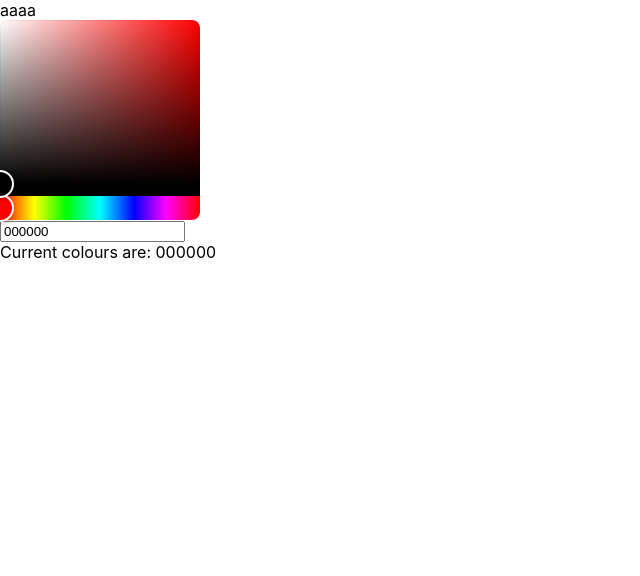
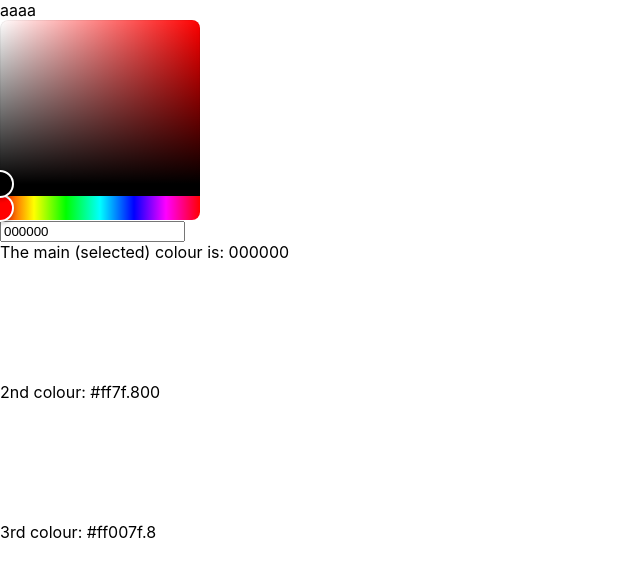
Before and after one commit to jacob-frazer/colourpicker, a React (Create React App) app: page / in a window 1280 px wide. Shown: the top 576 px of the page, without its empty margins (0-640 px from the left). Built offline with nearby package versions, Linux system fonts and the light colour scheme.

Commit message:
Wiring up components to accept colour from shared context

```diff
--- a/src/App.tsx
+++ b/src/App.tsx
@@ -4,8 +4,16 @@ import './App.css';
 
 import { HexColorPicker, HexColorInput } from "react-colorful";
 
+import { generateComplimentaryColors, generateAnalogousColors} from "./utils/colour_gen"
+import Circle from './Components/Circle';
+
 const CombinedColor = () => {
-  const {colour, setColour} = useContext(ColourContext);
+  const context = useContext(ColourContext);
+  if (!context) {
+    return null; // handle undefined context if needed
+  }
+
+  const { colour, setColour } = context;
   return (
     <>
       <HexColorPicker color={colour} onChange={setColour} />
@@ -16,18 +24,33 @@ const CombinedColor = () => {
 };
 
 const ReceivesColors = () => {
+  const context = useContext(ColourContext);
+  if (!context) {
+    return null; // handle undefined context if needed
+  }
 
-  const {colour, setColour} = useContext(ColourContext);
+  const { colour, setColour } = context;
+
+  //let [main_colour, colour2, colour3] = generateComplimentaryColors(colour);
+  let [main_colour, colour2, colour3] = generateAnalogousColors(colour);
+
   return (
-    <div>Current colours are: {colour}</div>
+    <>
+      <div>The main (selected) colour is: {main_colour}</div>
+      <Circle colour={main_colour} />
+      <div>2nd colour: {colour2}</div>
+      <Circle colour={colour2} />
+      <div>3rd colour: {colour3}</div>
+      <Circle colour={colour3} />
+    </>
   )
 }
 
- // use react context to hold + update colour variables
- const ColourContext = createContext({
-  colour: "#000",
-  setColour: () => {}
- });
+
+// use react context to hold + update colour variables
+type Colour = string;
+type SetColour = (color: Colour) => void;
+const ColourContext = createContext<{ colour: Colour; setColour: SetColour } | undefined>(undefined);
 
 
 function App() {
@@ -38,14 +61,12 @@ function App() {
 
   // needed components colorpicker, routes for different layouts, generic website w/animations
   //
-  const [colour, setColour] = useState("000000");
-  const value = {colour, setColour}
-
+  const [colour, setColour] = useState<Colour>("000000");
 
   return (
     <div>
       aaaa
-      <ColourContext.Provider value={value}>
+      <ColourContext.Provider value={{colour, setColour}}>
         <CombinedColor/>
         <ReceivesColors/>
       </ColourContext.Provider>
--- /dev/null
+++ b/src/Components/Circle.tsx
@@ -0,0 +1,17 @@
+interface CircleProps {
+    colour: string;
+  }
+
+  const Circle: React.FC<CircleProps> = ({ colour }) => {
+    const circleStyle = {
+      width: '100px',
+      height: '100px',
+      borderRadius: '50%',
+      backgroundColor: colour,
+      margin: '10px',
+    };
+
+    return <div style={circleStyle}></div>;
+  };
+
+  export default Circle;
--- /dev/null
+++ b/src/utils/colour_gen.tsx
@@ -0,0 +1,99 @@
+export function generateComplimentaryColors(hexColor: string): [string, string, string] {
+    // Convert hex color to RGB
+    const rgbColor = hexToRgb(hexColor);
+
+    // Generate complementary colors by rotating the hue by 180 degrees
+    const hue = rgbToHue(rgbColor);
+    const hue1 = (hue + 180) % 360;
+    const hue2 = (hue + 180) % 360;
+
+    // Convert the hue back to RGB
+    const rgbColor1 = hueToRgb(hue1);
+    const rgbColor2 = hueToRgb(hue2);
+
+    // Convert RGB to hex
+    const hexColor1 = rgbToHex(rgbColor1);
+    const hexColor2 = rgbToHex(rgbColor2);
+
+    return [hexColor, hexColor1, hexColor2];
+  }
+
+  function hexToRgb(hexColor: string): [number, number, number] {
+    const hex = hexColor.replace("#", "");
+    const r = parseInt(hex.substring(0, 2), 16);
+    const g = parseInt(hex.substring(2, 4), 16);
+    const b = parseInt(hex.substring(4, 6), 16);
+    return [r, g, b];
+  }
+
+  function rgbToHue([r, g, b]: [number, number, number]): number {
+    const min = Math.min(r, g, b);
+    const max = Math.max(r, g, b);
+    if (min === max) {
+      return 0;
+    }
+    const delta = max - min;
+    let hue = 0;
+    if (r === max) {
+      hue = (g - b) / delta;
+    } else if (g === max) {
+      hue = 2 + (b - r) / delta;
+    } else {
+      hue = 4 + (r - g) / delta;
+    }
+    hue *= 60;
+    if (hue < 0) {
+      hue += 360;
+    }
+    return Math.round(hue);
+  }
+
+  function hueToRgb(hue: number): [number, number, number] {
+    const h = hue / 60;
+    const c = 255;
+    const x = (1 - Math.abs((h % 2) - 1)) * 255;
+    let r = 0;
+    let g = 0;
+    let b = 0;
+    if (h >= 0 && h < 1) {
+      [r, g, b] = [c, x, 0];
+    } else if (h >= 1 && h < 2) {
+      [r, g, b] = [x, c, 0];
+    } else if (h >= 2 && h < 3) {
+      [r, g, b] = [0, c, x];
+    } else if (h >= 3 && h < 4) {
+      [r, g, b] = [0, x, c];
+    } else if (h >= 4 && h < 5) {
+      [r, g, b] = [x, 0, c];
+    } else {
+      [r, g, b] = [c, 0, x];
+    }
+    return [r, g, b];
+  }
+
+  function rgbToHex([r, g, b]: [number, number, number]): string {
+    const hexR = r.toString(16).padStart(2, "0");
+    const hexG = g.toString(16).padStart(2, "0");
+    const hexB = b.toString(16).padStart(2, "0");
+    return `#${hexR}${hexG}${hexB}`;
+  }
+
+  export function generateAnalogousColors(hexColor: string): [string, string, string] {
+    // Convert hex color to RGB
+    const rgbColor = hexToRgb(hexColor);
+
+    // Generate analogous colors by shifting the hue slightly
+    const hue = rgbToHue(rgbColor);
+    const hue1 = (hue + 30) % 360;
+    const hue2 = (hue + 330) % 360;
+
+    // Convert the hue back to RGB
+    const rgbColor1 = hueToRgb(hue1);
+    const rgbColor2 = hueToRgb(hue2);
+
+    // Convert RGB to hex
+    const hexColor1 = rgbToHex(rgbColor1);
+    const hexColor2 = rgbToHex(rgbColor2);
+
+    return [hexColor, hexColor1, hexColor2];
+  }
```
